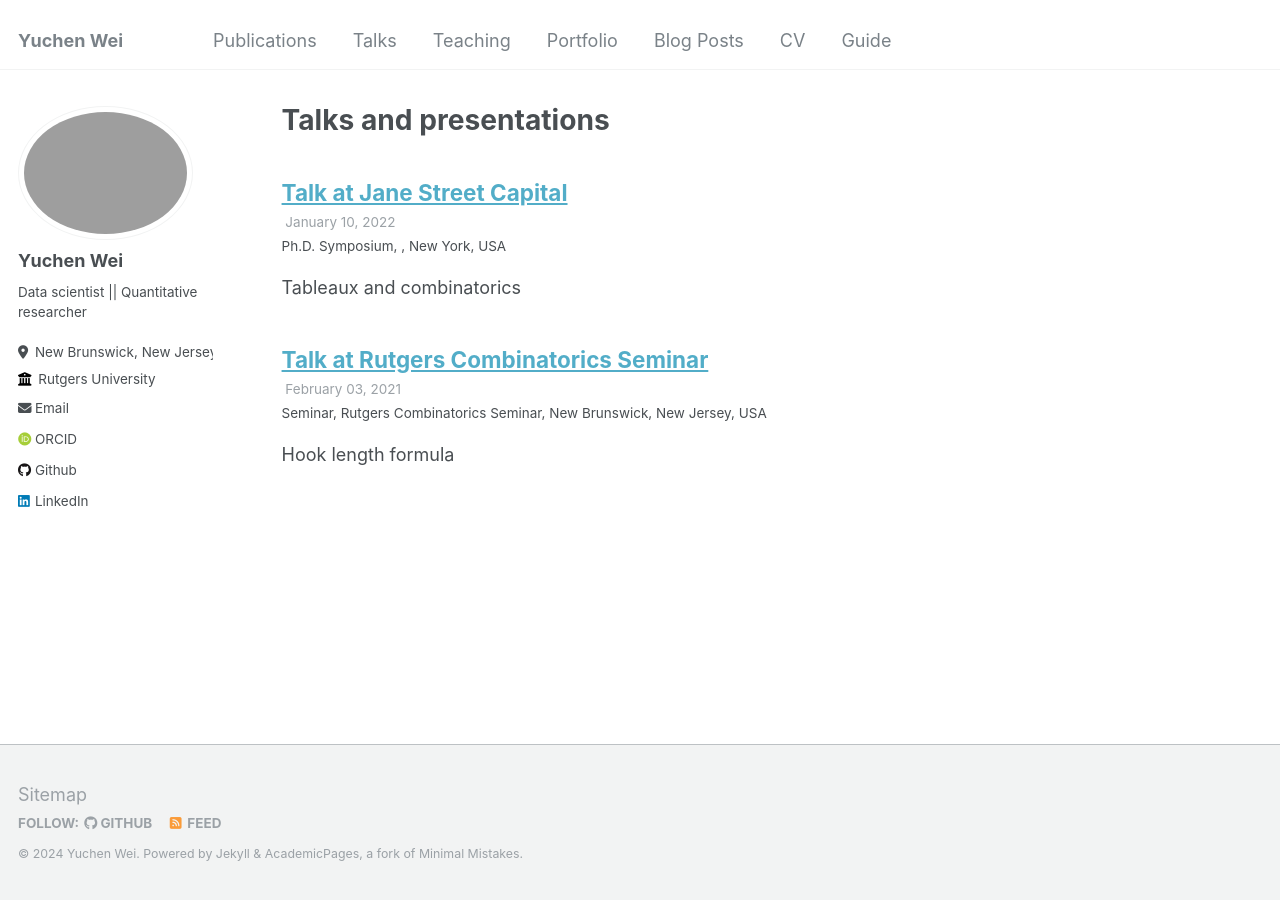
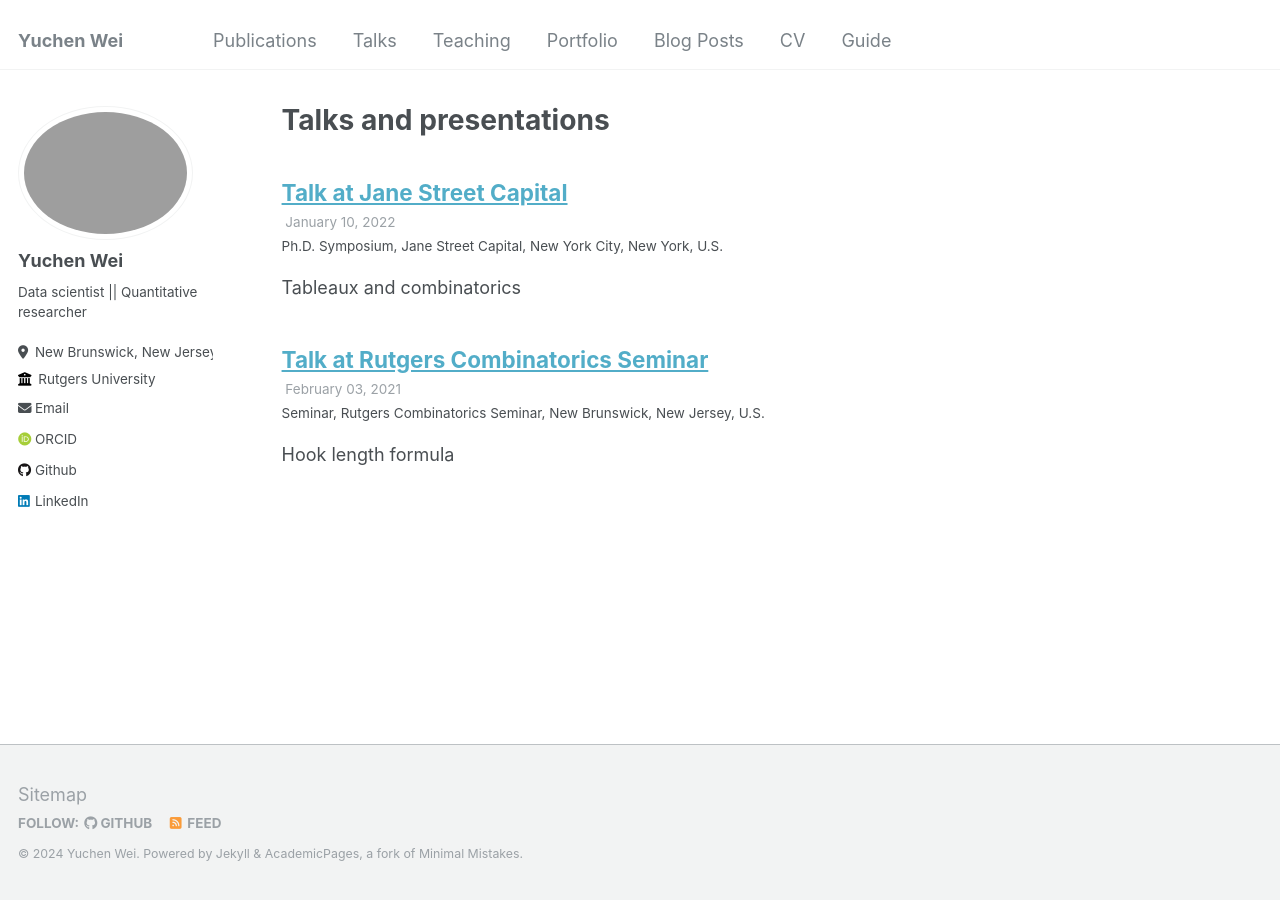
Before and after one commit to Yuccwei/YuchenWei.github.io, a Jekyll site: the page built from _pages/talks.html, in a window 1280 px wide. Built offline with Jekyll 4.4.1, drawn with Linux system fonts in a browser that asks for light colours; some web fonts are replaced.

Commit message:
Updated a file

```diff
--- a/_talks/2021-02-03-talk.md
+++ b/_talks/2021-02-03-talk.md
@@ -5,7 +5,7 @@ type: "Seminar"
 permalink: /talks/2021-02-03-talk
 venue: "Rutgers Combinatorics Seminar"
 date: 2021-02-03
-location: "New Brunswick, New Jersey, USA"
+location: "New Brunswick, New Jersey, U.S."
 ---
 
 Hook length formula
--- a/_talks/2022-01-10-talk.md
+++ b/_talks/2022-01-10-talk.md
@@ -3,9 +3,9 @@ title: "Talk at Jane Street Capital"
 collection: talks
 type: "Ph.D. Symposium"
 permalink: /talks/2022-01-10-talk
-venue: ""
+venue: "Jane Street Capital"
 date: 2022-01-10
-location: "New York, USA"
+location: "New York City, New York, U.S."
 ---
 
 Tableaux and combinatorics
```
